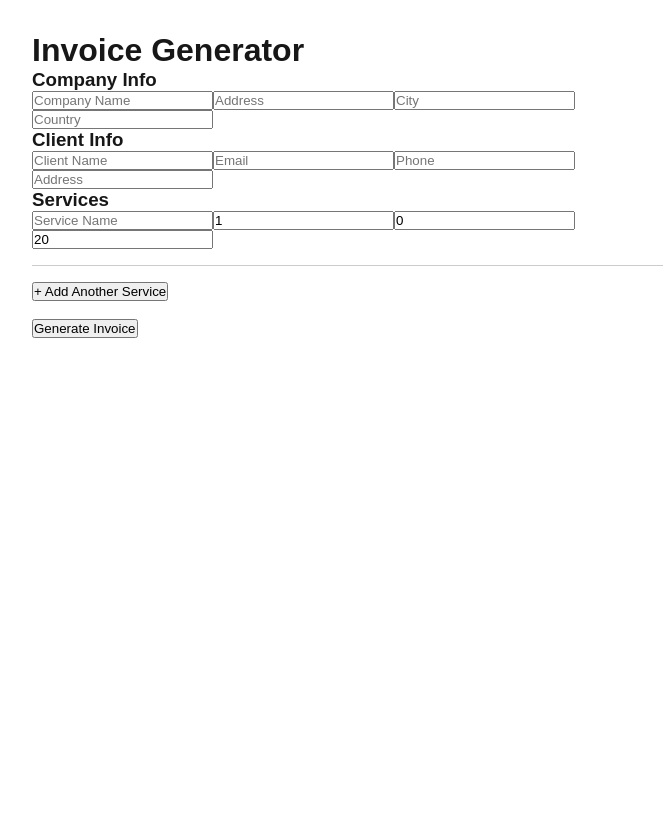
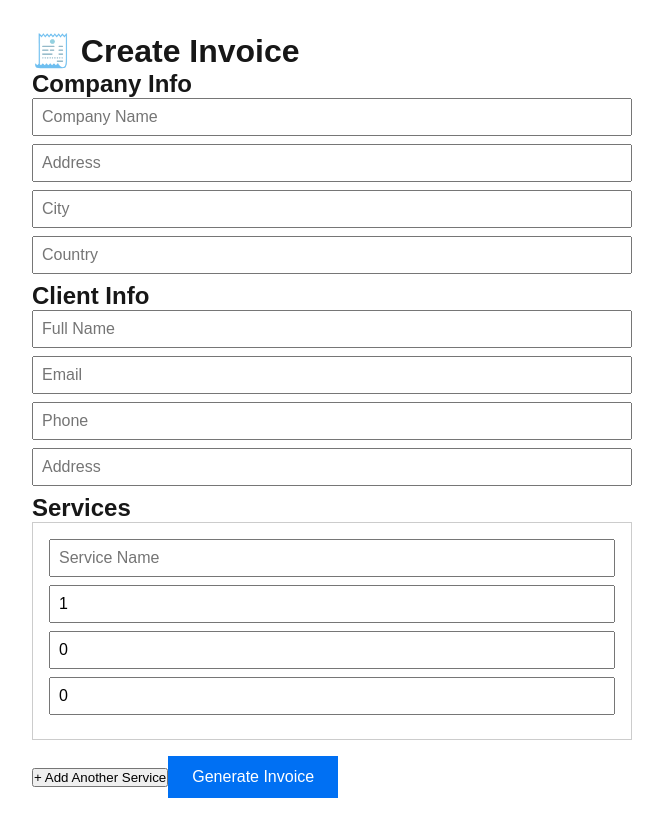
Before and after one commit to eren-turkoglu/invoice-saas, a Next.js app: page / in a window 1280 px wide. Shown: the whole page, without its empty margins (0-663 px from the left). Before the commit the page ends 800 px from the top, so only its background shows below. Built offline with nearby package versions, Linux system fonts and the light colour scheme.

Commit message:
English version + improved UI

```diff
--- a/pages/index.tsx
+++ b/pages/index.tsx
@@ -1,18 +1,33 @@
 import { useState } from 'react';
+
+type Service = {
+  name: string;
+  quantity: number;
+  unitPrice: number;
+  taxRate: number;
+};
+
+type ServiceField = 'name' | 'quantity' | 'unitPrice' | 'taxRate';
 
 export default function Home() {
   const [company, setCompany] = useState({ name: '', address: '', city: '', country: '' });
   const [client, setClient] = useState({ name: '', email: '', phone: '', address: '' });
-  const [services, setServices] = useState([{ name: '', quantity: 1, unitPrice: 0, taxRate: 20 }]);
+  const [services, setServices] = useState<Service[]>([
+    { name: '', quantity: 1, unitPrice: 0, taxRate: 0 },
+  ]);
 
-  const handleServiceChange = (index: number, field: string, value: string | number) => {
+  const handleServiceChange = (index: number, field: ServiceField, value: string | number) => {
     const newServices = [...services];
-    newServices[index][field] = field === 'name' ? value : Number(value);
+    if (field === 'name') {
+      newServices[index][field] = value as string;
+    } else {
+      newServices[index][field] = Number(value) as number;
+    }
     setServices(newServices);
   };
 
   const addService = () => {
-    setServices([...services, { name: '', quantity: 1, unitPrice: 0, taxRate: 20 }]);
+    setServices([...services, { name: '', quantity: 1, unitPrice: 0, taxRate: 0 }]);
   };
 
   const handleSubmit = async (e: React.FormEvent) => {
@@ -22,7 +37,7 @@ export default function Home() {
       const response = await fetch('/api/generate', {
         method: 'POST',
         headers: { 'Content-Type': 'application/json' },
-        body: JSON.stringify({ company, client, services })
+        body: JSON.stringify({ company, client, services }),
       });
 
       if (!response.ok) {
@@ -36,42 +51,57 @@ export default function Home() {
       a.href = url;
       a.download = 'invoice.pdf';
       a.click();
-    } catch (error) {
-      console.error('Error generating invoice:', error);
+    } catch (err) {
+      alert('An error occurred while generating the PDF.');
     }
   };
 
   return (
     <main style={{ padding: '2rem', fontFamily: 'Arial' }}>
-      <h1>Invoice Generator</h1>
-      <form onSubmit={handleSubmit} style={{ maxWidth: 700 }}>
+      <h1>🧾 Create Invoice</h1>
+      <form onSubmit={handleSubmit} style={{ maxWidth: 600 }}>
+        <h2>Company Info</h2>
+        <input placeholder="Company Name" value={company.name} onChange={(e) => setCompany({ ...company, name: e.target.value })} style={inputStyle} />
+        <input placeholder="Address" value={company.address} onChange={(e) => setCompany({ ...company, address: e.target.value })} style={inputStyle} />
+        <input placeholder="City" value={company.city} onChange={(e) => setCompany({ ...company, city: e.target.value })} style={inputStyle} />
+        <input placeholder="Country" value={company.country} onChange={(e) => setCompany({ ...company, country: e.target.value })} style={inputStyle} />
 
-        <h3>Company Info</h3>
-        <input placeholder="Company Name" value={company.name} onChange={e => setCompany({ ...company, name: e.target.value })} required />
-        <input placeholder="Address" value={company.address} onChange={e => setCompany({ ...company, address: e.target.value })} required />
-        <input placeholder="City" value={company.city} onChange={e => setCompany({ ...company, city: e.target.value })} required />
-        <input placeholder="Country" value={company.country} onChange={e => setCompany({ ...company, country: e.target.value })} required />
+        <h2>Client Info</h2>
+        <input placeholder="Full Name" value={client.name} onChange={(e) => setClient({ ...client, name: e.target.value })} style={inputStyle} />
+        <input placeholder="Email" value={client.email} onChange={(e) => setClient({ ...client, email: e.target.value })} style={inputStyle} />
+        <input placeholder="Phone" value={client.phone} onChange={(e) => setClient({ ...client, phone: e.target.value })} style={inputStyle} />
+        <input placeholder="Address" value={client.address} onChange={(e) => setClient({ ...client, address: e.target.value })} style={inputStyle} />
 
-        <h3>Client Info</h3>
-        <input placeholder="Client Name" value={client.name} onChange={e => setClient({ ...client, name: e.target.value })} required />
-        <input placeholder="Email" value={client.email} onChange={e => setClient({ ...client, email: e.target.value })} />
-        <input placeholder="Phone" value={client.phone} onChange={e => setClient({ ...client, phone: e.target.value })} />
-        <input placeholder="Address" value={client.address} onChange={e => setClient({ ...client, address: e.target.value })} />
-
-        <h3>Services</h3>
+        <h2>Services</h2>
         {services.map((service, index) => (
-          <div key={index} style={{ marginBottom: '1rem', borderBottom: '1px solid #ccc', paddingBottom: '1rem' }}>
-            <input placeholder="Service Name" value={service.name} onChange={e => handleServiceChange(index, 'name', e.target.value)} required />
-            <input type="number" placeholder="Quantity" value={service.quantity} onChange={e => handleServiceChange(index, 'quantity', e.target.value)} required />
-            <input type="number" placeholder="Unit Price (€)" value={service.unitPrice} onChange={e => handleServiceChange(index, 'unitPrice', e.target.value)} required />
-            <input type="number" placeholder="Tax Rate (%)" value={service.taxRate} onChange={e => handleServiceChange(index, 'taxRate', e.target.value)} required />
+          <div key={index} style={{ marginBottom: '1rem', border: '1px solid #ccc', padding: '1rem' }}>
+            <input placeholder="Service Name" value={service.name} onChange={(e) => handleServiceChange(index, 'name', e.target.value)} style={inputStyle} />
+            <input type="number" placeholder="Quantity" value={service.quantity} onChange={(e) => handleServiceChange(index, 'quantity', e.target.value)} style={inputStyle} />
+            <input type="number" placeholder="Unit Price (€)" value={service.unitPrice} onChange={(e) => handleServiceChange(index, 'unitPrice', e.target.value)} style={inputStyle} />
+            <input type="number" placeholder="Tax Rate (%)" value={service.taxRate} onChange={(e) => handleServiceChange(index, 'taxRate', e.target.value)} style={inputStyle} />
           </div>
         ))}
-        <button type="button" onClick={addService}>+ Add Another Service</button>
+        <button type="button" onClick={addService} style={{ marginBottom: '1rem' }}>+ Add Another Service</button>
 
-        <br /><br />
-        <button type="submit">Generate Invoice</button>
+        <button type="submit" style={buttonStyle}>Generate Invoice</button>
       </form>
     </main>
   );
 }
+
+const inputStyle: React.CSSProperties = {
+  display: 'block',
+  width: '100%',
+  padding: '0.5rem',
+  marginBottom: '0.5rem',
+  fontSize: '1rem',
+};
+
+const buttonStyle: React.CSSProperties = {
+  padding: '0.75rem 1.5rem',
+  backgroundColor: '#0070f3',
+  color: 'white',
+  fontSize: '1rem',
+  border: 'none',
+  cursor: 'pointer',
+};
```
